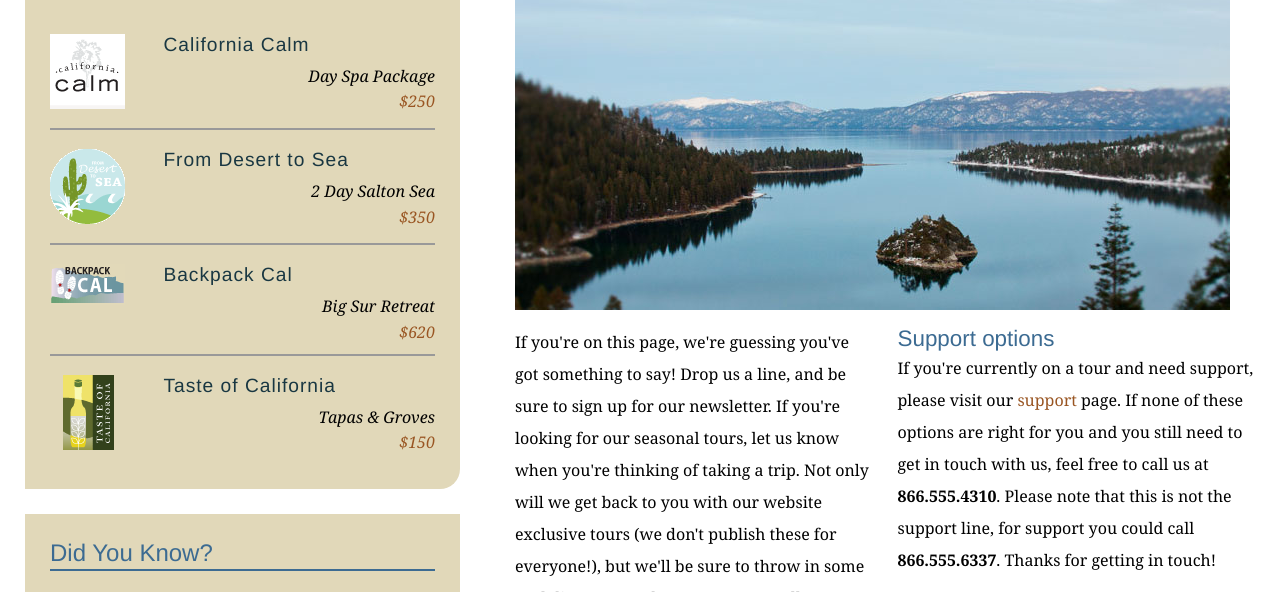
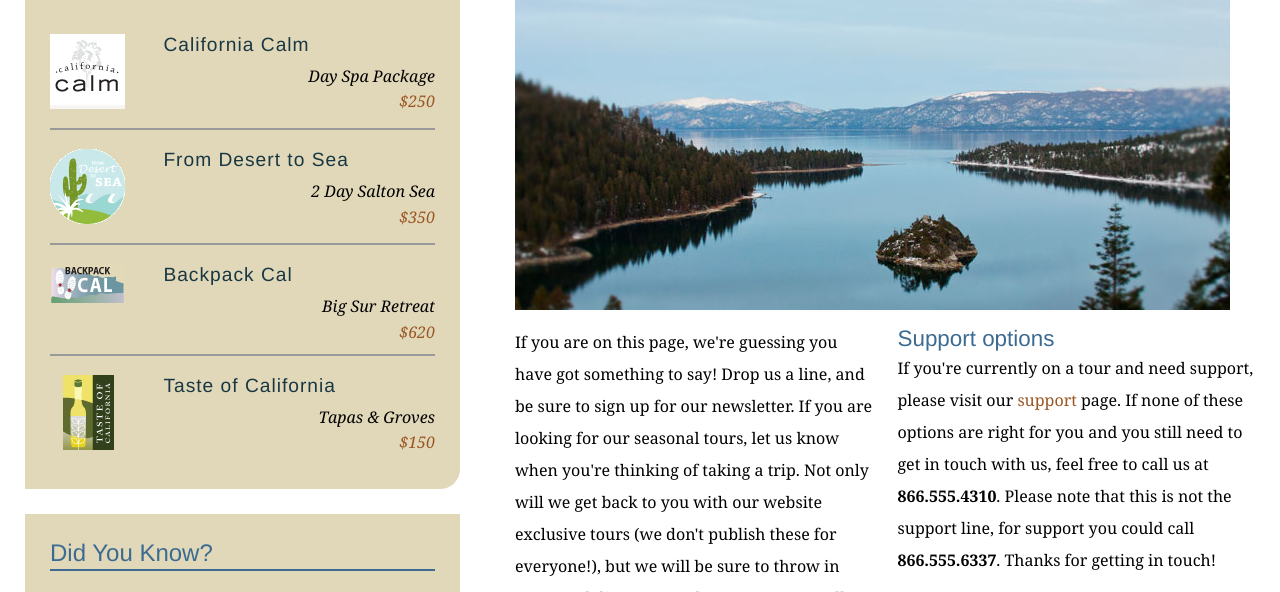
Before and after one commit to gijray/explore_california, a plain HTML site: page contact.html in a window 1280 px wide. Shown: the part 342-934 px from the top of the page. Drawn offline with Linux system fonts and the light colour scheme.

Commit message:
Contact changes

```diff
--- a/contact.html
+++ b/contact.html
@@ -68,7 +68,7 @@
           <h1>Get in touch</h1>
           <img src="assets/images/emerald_bay.jpg" alt="Beautiful Lake Tahoe" class="articleImage" />
           <div class="multiCol">
-            <p>If you're on this page, we're guessing you've got something to say! Drop us a line, and be sure to sign up for our newsletter. If you're looking for our seasonal tours,  let us know when you're thinking of taking a trip. Not only will we get back to you with our website exclusive tours (we don't publish these for everyone!), but we'll be sure to throw in some cool discounts and tour extras as well.</p>
+            <p>If you are on this page, we're guessing you have got something to say! Drop us a line, and be sure to sign up for our newsletter. If you are looking for our seasonal tours,  let us know when you're thinking of taking a trip. Not only will we get back to you with our website exclusive tours (we don't publish these for everyone!), but we will be sure to throw in some cool discounts and tour extras as well.</p>
 
             <h2>Support options</h2>
             <p>If you're currently on a tour and need support, please visit our <a href="support.html">support</a> page. If none of these options are right for you and you still need to get in touch with us, feel free to call us at<span class="phone"> <strong>866.555.4310</strong>. Please note that this is not the support line, for support you could call </span><strong>866.555.6337</strong>. Thanks for getting in touch!</p>
```
